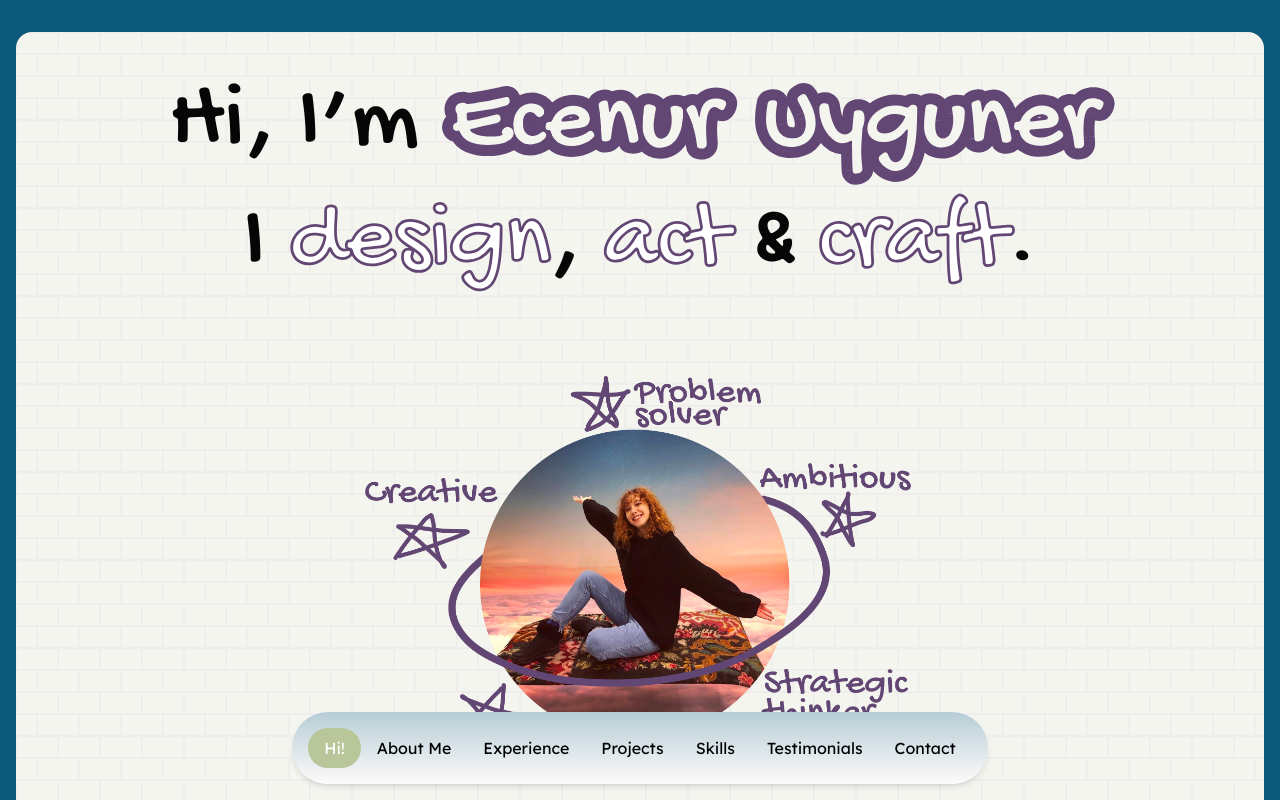
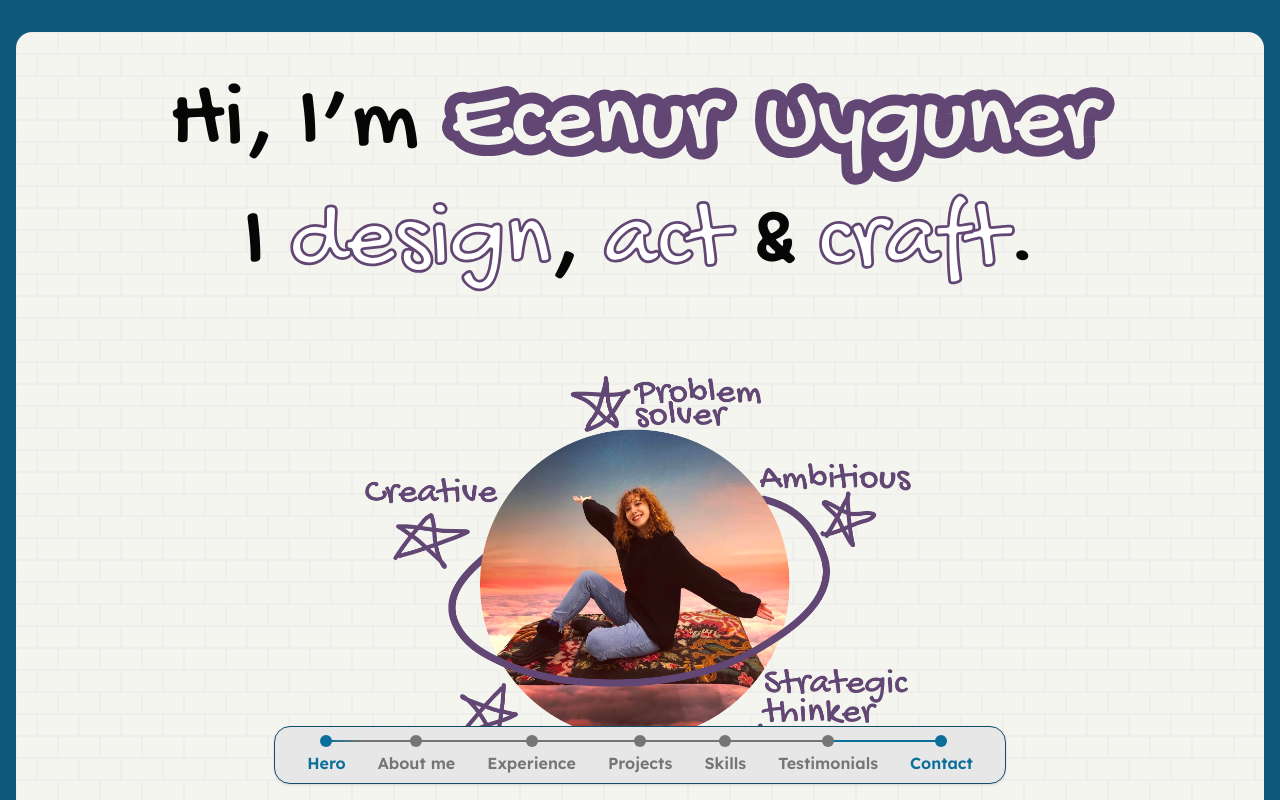
Before and after one commit to okasi/ecenur.me, a Next.js app: page / in a window 1280 px wide. Shown: the top 800 px of the page. Built offline with nearby package versions, Linux system fonts and the light colour scheme.

Commit message:
feat: latest changes

```diff
--- a/src/components/atoms/RoadmapNavbar.jsx
+++ b/src/components/atoms/RoadmapNavbar.jsx
@@ -1,8 +1,9 @@
 "use client";
-import { useState, useEffect } from "react";
+import { useEffect, useState } from "react";
 
 export default function RoadmapNavbar() {
   const [activeSection, setActiveSection] = useState("");
+  const [pastTestimonials, setPastTestimonials] = useState(false);
 
   useEffect(() => {
     const sections = [
@@ -12,7 +13,6 @@ export default function RoadmapNavbar() {
       "projects-section",
       "skills-section",
       "testimonials-section",
-      // 'contact-section',
     ];
 
     const observer = new IntersectionObserver(
@@ -23,7 +23,7 @@ export default function RoadmapNavbar() {
           }
         });
       },
-      { threshold: 0.5 },
+      { threshold: 0.5 }
     );
 
     sections.forEach((sectionId) => {
@@ -31,94 +31,97 @@ export default function RoadmapNavbar() {
       if (section) observer.observe(section);
     });
 
+    const handleScroll = () => {
+      const testimonials = document.getElementById("testimonials-section");
+      if (testimonials) {
+        const rect = testimonials.getBoundingClientRect();
+        if (window.innerHeight - rect.bottom > 0) {
+          setPastTestimonials(true);
+        } else {
+          setPastTestimonials(false);
+        }
+      }
+    };
+
+    window.addEventListener('scroll', handleScroll);
+
     return () => {
       sections.forEach((sectionId) => {
         const section = document.getElementById(sectionId);
         if (section) observer.unobserve(section);
       });
+      window.removeEventListener('scroll', handleScroll);
     };
-  }, [activeSection]);
+  }, []); // Removed activeSection from dependency array
 
   const scrollToSection = (id) => {
     const section = document.getElementById(id);
     if (section) {
-      const y = section.getBoundingClientRect().top + window.pageYOffset - 24;
+      let y = section.getBoundingClientRect().top + window.pageYOffset - 24;
+
+      // Special handling for 'testimonials-section' to align it to the bottom of the viewport
+      if (id === "testimonials-section") {
+        y += section.offsetHeight - window.innerHeight;
+      }
+
+      // Special handling for 'contact-section' to scroll to the bottom of the page
+      if (id === "contact-section") {
+        y = document.body.scrollHeight - window.innerHeight;
+      }
+
       window.scrollTo({ top: y, behavior: "smooth" });
     }
   };
 
+
+
+const sectionNames= ["hero", "about-me", "experience", "projects", "skills", "testimonials", "contact"]
+
+ // Function to find the index of the active section
+ const activeSectionIndex = sectionNames.indexOf(activeSection.replace("-section", ""));
+
  return (
-    <div className="sticky inset-x-0 bottom-4 z-20 mx-auto hidden max-w-3xl items-center justify-around rounded-full bg-[linear-gradient(#B6CDD6,#FEFBFB)] p-4 shadow-md lg:flex">
+   <div className="sticky inset-x-0 bottom-4 z-20 mx-auto hidden max-w-3xl justify-around rounded-2xl bg-neutral-grey-light border border-brand-secondary-dark px-4 py-2 shadow lg:flex">
+     {sectionNames.map((section, index) => (
+       <div className="flex flex-col space-y-1 items-center group relative" key={section}>
+         <div className="relative w-full">
+          {index !== sectionNames.length - 1 && (
+            <div className={`absolute top-1/2 transform -translate-y-1/2 h-0.5 w-1/2 right-0 ${
+              (index  <= activeSectionIndex - 1 || pastTestimonials && sectionNames[index + 1] == "contact") ? "bg-brand-secondary-light" : index <= activeSectionIndex ? "bg-gradient-to-r from-brand-secondary-light to-neutral-grey" : "bg-neutral-grey"
+            } `}></div>
+          )}
+
+          {index !== 0 && (
+            <div className={`absolute top-1/2 transform -translate-y-1/2 h-0.5 w-1/2 left-0 ${
+              (index <= activeSectionIndex || pastTestimonials && section === "contact") ? "bg-brand-secondary-light" : "bg-neutral-grey"
+            } `}></div>
+          )}
+
+          {/* Dot */}
+          <span
+            className={`block relative mx-auto z-10 w-3 h-3 rounded-full ${
+              !pastTestimonials && activeSection === `${section}-section` || (pastTestimonials && section === "contact") || index <= activeSectionIndex
+                ? "bg-brand-secondary-light" // Active and previous dots color
+                : "bg-neutral-grey" // Inactive dots color
+            }`}
+          />
+
+         </div>
          <button
-        onClick={() => scrollToSection("hero-section")}
-        className={`rounded-full px-4 py-2 hover:underline ${
-          activeSection === "hero-section"
-            ? "bg-accent-green text-white"
-            : "bg-transparent"
+           onClick={() => scrollToSection(`${section}-section`)}
+           className={`text-sm lg:text-base font-semibold group-hover:underline mx-4 ${
+             !pastTestimonials && activeSection === `${section}-section` || (pastTestimonials && section === "contact") || index <= activeSectionIndex
+               ? "text-brand-secondary-light"
+               : "text-neutral-grey"
            }`}
          >
-        Hi!
-      </button>
-      <button
-        onClick={() => scrollToSection("about-me-section")}
-        className={`rounded-full px-4 py-2 hover:underline ${
-          activeSection === "about-me-section"
-            ? "bg-accent-green text-white"
-            : "bg-transparent"
-        }`}
-      >
-        About Me
-      </button>
-      <button
-        onClick={() => scrollToSection("experience-section")}
-        className={`rounded-full px-4 py-2 hover:underline ${
-          activeSection === "experience-section"
-            ? "bg-accent-green text-white"
-            : "bg-transparent"
-        }`}
-      >
-        Experience
-      </button>
-      <button
-        onClick={() => scrollToSection("projects-section")}
-        className={`rounded-full px-4 py-2 hover:underline ${
-          activeSection === "projects-section"
-            ? "bg-accent-green text-white"
-            : "bg-transparent"
-        }`}
-      >
-        Projects
-      </button>
-      <button
-        onClick={() => scrollToSection("skills-section")}
-        className={`rounded-full px-4 py-2 hover:underline ${
-          activeSection === "skills-section"
-            ? "bg-accent-green text-white"
-            : "bg-transparent"
-        }`}
-      >
-        Skills
-      </button>
-      <button
-        onClick={() => scrollToSection("testimonials-section")}
-        className={`rounded-full px-4 py-2 hover:underline ${
-          activeSection === "testimonials-section"
-            ? "bg-accent-green text-white"
-            : "bg-transparent"
-        }`}
-      >
-        Testimonials
-      </button>
-      <button
-        onClick={() => scrollToSection("contact-section")}
-        className={`rounded-full px-4 py-2 hover:underline ${
-          activeSection === "contact-section"
-            ? "bg-accent-green text-white"
-            : "bg-transparent"
-        }`}
-      >
-        Contact
+           {section.charAt(0).toUpperCase() + section.slice(1).replace(/-/g, ' ')}
          </button>
        </div>
+     ))}
+   </div>
  );
+
+
+
 }
--- a/tailwind.config.js
+++ b/tailwind.config.js
@@ -21,7 +21,9 @@ module.exports = {
       transparent: "transparent",
       white: "#FFFFFF",
       "brand-primary": "#624673",
+      "brand-secondary-light": "#0B6F99",
       "brand-secondary": "#0D5979",
+      "brand-secondary-dark": "#114E69",
       "brand-tertiary": "#F5DBDB",
       "accent-green": "#B8C69A",
       "accent-green-light": "#D1DABC",
@@ -34,6 +36,7 @@ module.exports = {
       "neutral-base": "#F5F5F0",
       "neutral-black": "#060606",
       "neutral-grey": "#757575",
+      "neutral-grey-light": "#E7E7E7",
       "light-blue": "#B6CDD6",
       "light-pink": "#FEFBFB",
       "light-green": "#E3E8D7",
```
Also changed, not shown: src/components/atoms/EcenurTextVector.jsx (+6 -6 lines), src/components/organisms/SkillsSection.jsx (+2 -2 lines). Lines whose indentation alone changed are shown as unchanged.
